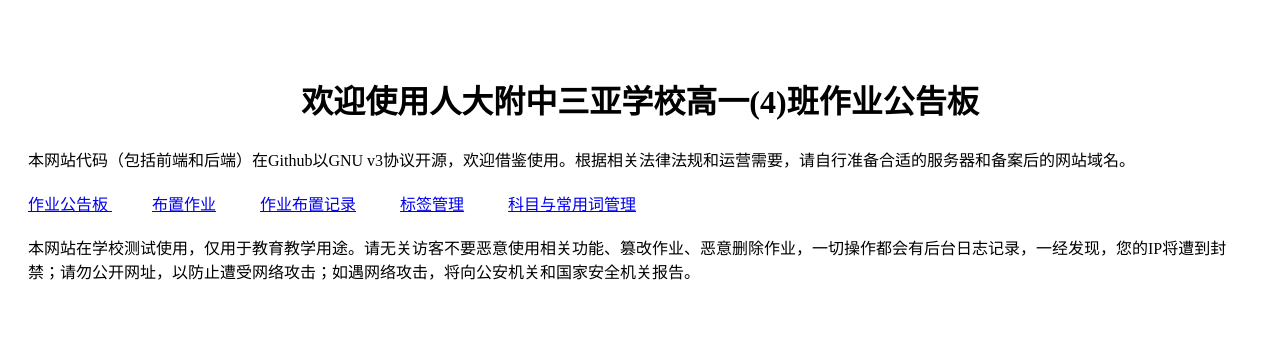
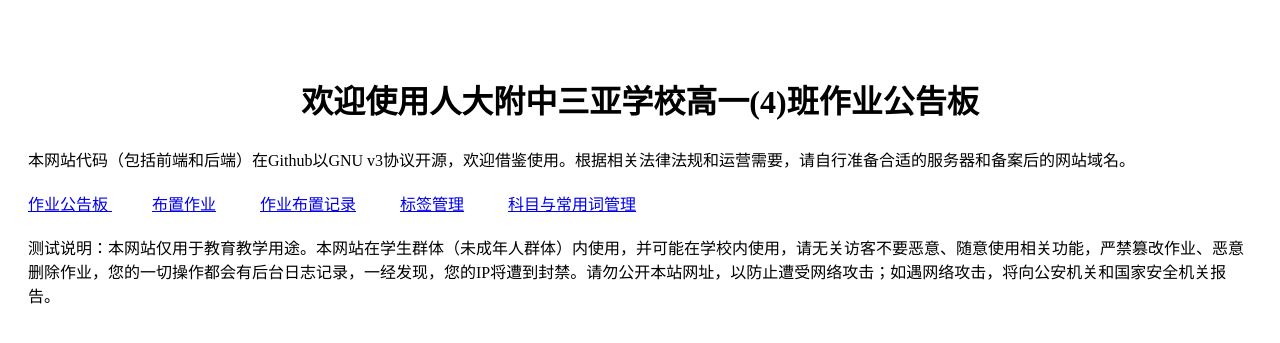
Before and after one commit to DongSX1217/HomeworkBoard, a Flask app: page / in a window 1280 px wide. Shown: the top 343 px of the page. Run offline with Flask 3, Linux system fonts and the light colour scheme.

Commit message:
feat: home page

```diff
--- a/templates/home.html
+++ b/templates/home.html
@@ -23,6 +23,6 @@
         <a href="/submissions"> 作业布置记录</a>
         <a href="/label/edit"> 标签管理</a>
         <a href="/subjects"> 科目与常用词管理</a>
-        <p>本网站在学校测试使用，仅用于教育教学用途。请无关访客不要恶意使用相关功能、篡改作业、恶意删除作业，一切操作都会有后台日志记录，一经发现，您的IP将遭到封禁；请勿公开网址，以防止遭受网络攻击；如遇网络攻击，将向公安机关和国家安全机关报告。</p>
+        <p>测试说明：本网站仅用于教育教学用途。本网站在学生群体（未成年人群体）内使用，并可能在学校内使用，请无关访客不要恶意、随意使用相关功能，严禁篡改作业、恶意删除作业，您的一切操作都会有后台日志记录，一经发现，您的IP将遭到封禁。请勿公开本站网址，以防止遭受网络攻击；如遇网络攻击，将向公安机关和国家安全机关报告。</p>
     </body>
 </html>
```
